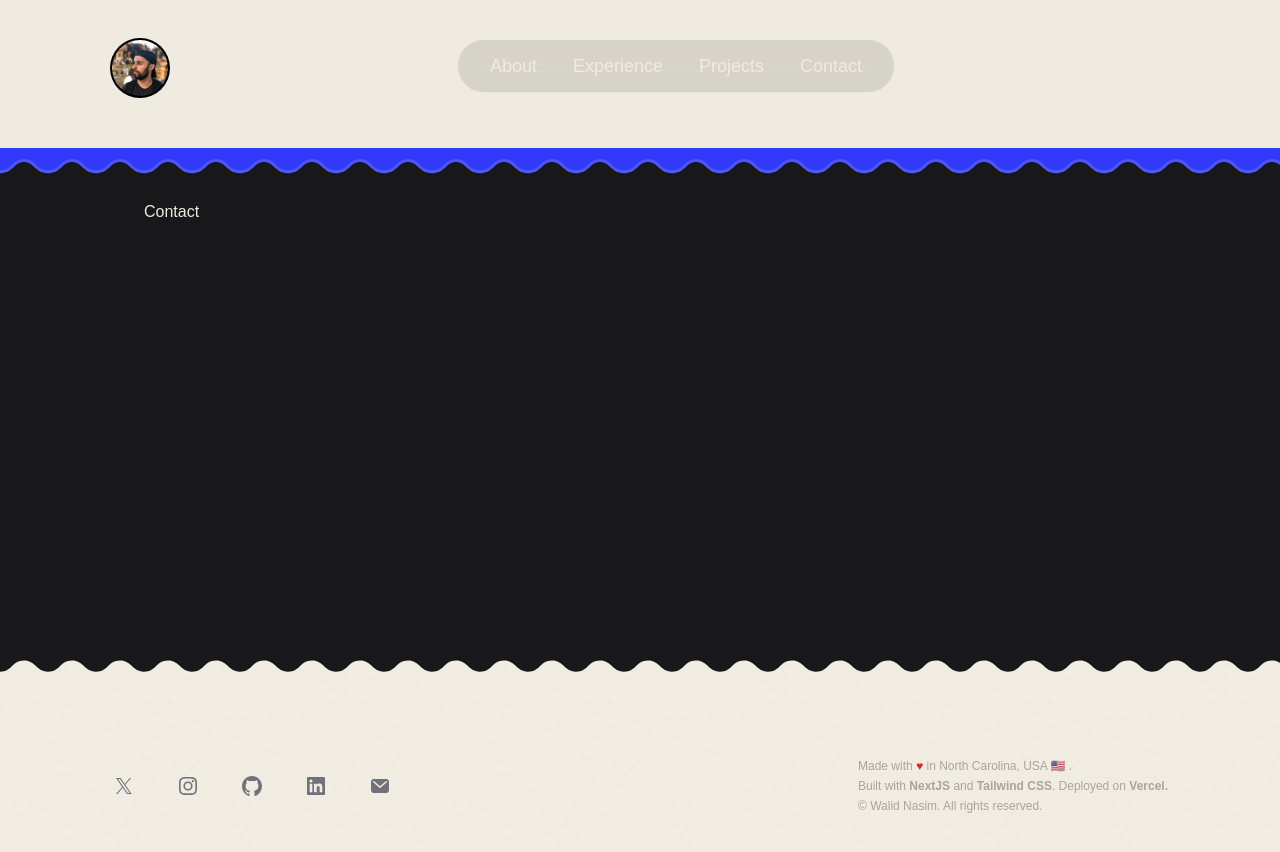
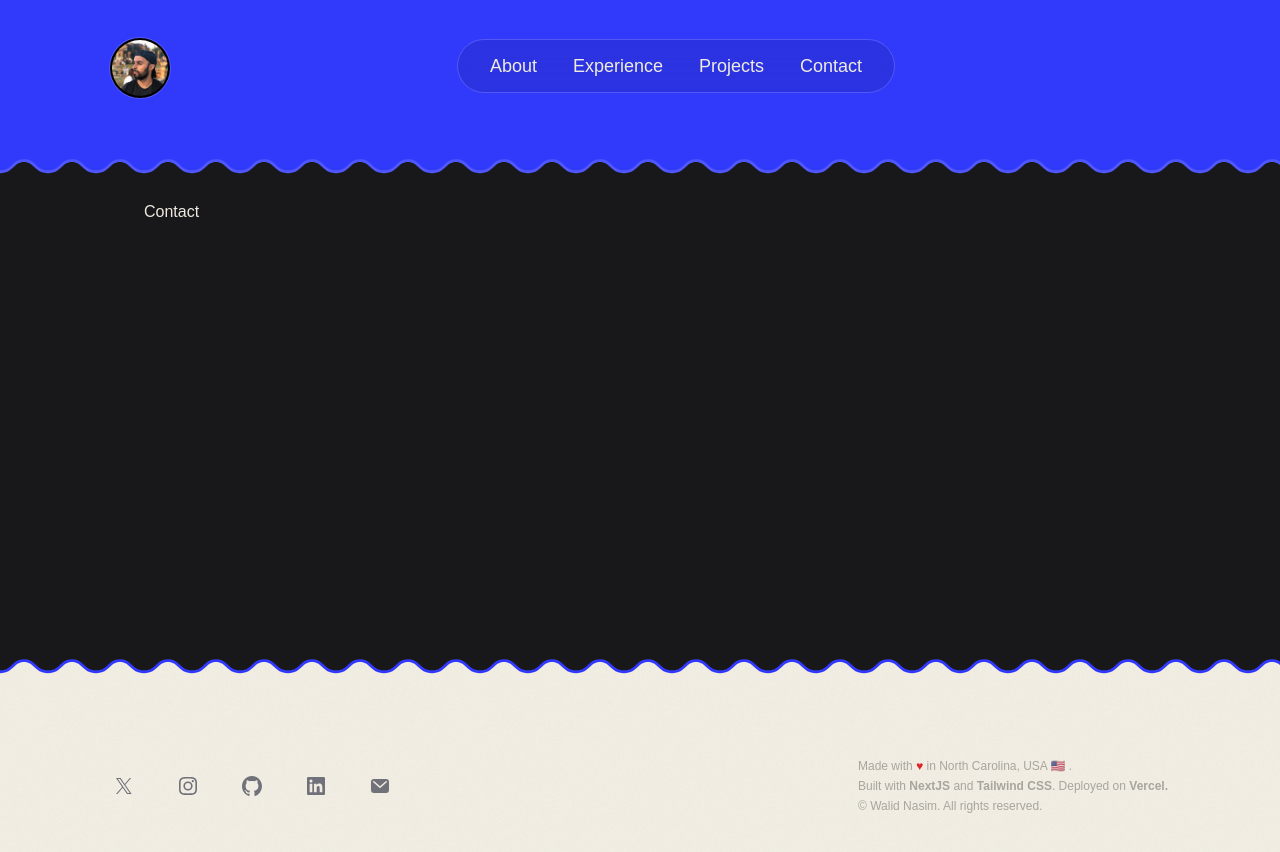
Before and after one commit to wanasim/wnasim-dev, a Next.js app: page /contact in a window 1280 px wide. Shown: the top 852 px of the page. Built offline with nearby package versions, Linux system fonts and the light colour scheme; a web font is replaced by a local one.

Commit message:
minitmal design changes with header/footer

```diff
--- a/src/components/Header.tsx
+++ b/src/components/Header.tsx
@@ -26,7 +26,7 @@ export default function Header() {
 
   return (
     <>
-      <header className="relative z-50 flex h-40 flex-none flex-col bg-primary">
+      <header className="bg-brand relative z-50 flex h-40 flex-none flex-col">
         <div
           className={clsx(
             'fixed top-10 z-10 w-full transition-all ease-in sm:px-8',
--- a/tailwind.config.ts
+++ b/tailwind.config.ts
@@ -32,6 +32,9 @@ const config = {
           muted: '#a8a59e',
           hover: '#d8d4c9',
           dark: '#18181b',
+        },
+        brand: {
+          DEFAULT: 'rgba(49, 57, 251, 1)',
         },
         border: 'hsl(var(--border))',
         input: 'hsl(var(--input))',
```
Also changed, not shown: public/curvy4.svg.
